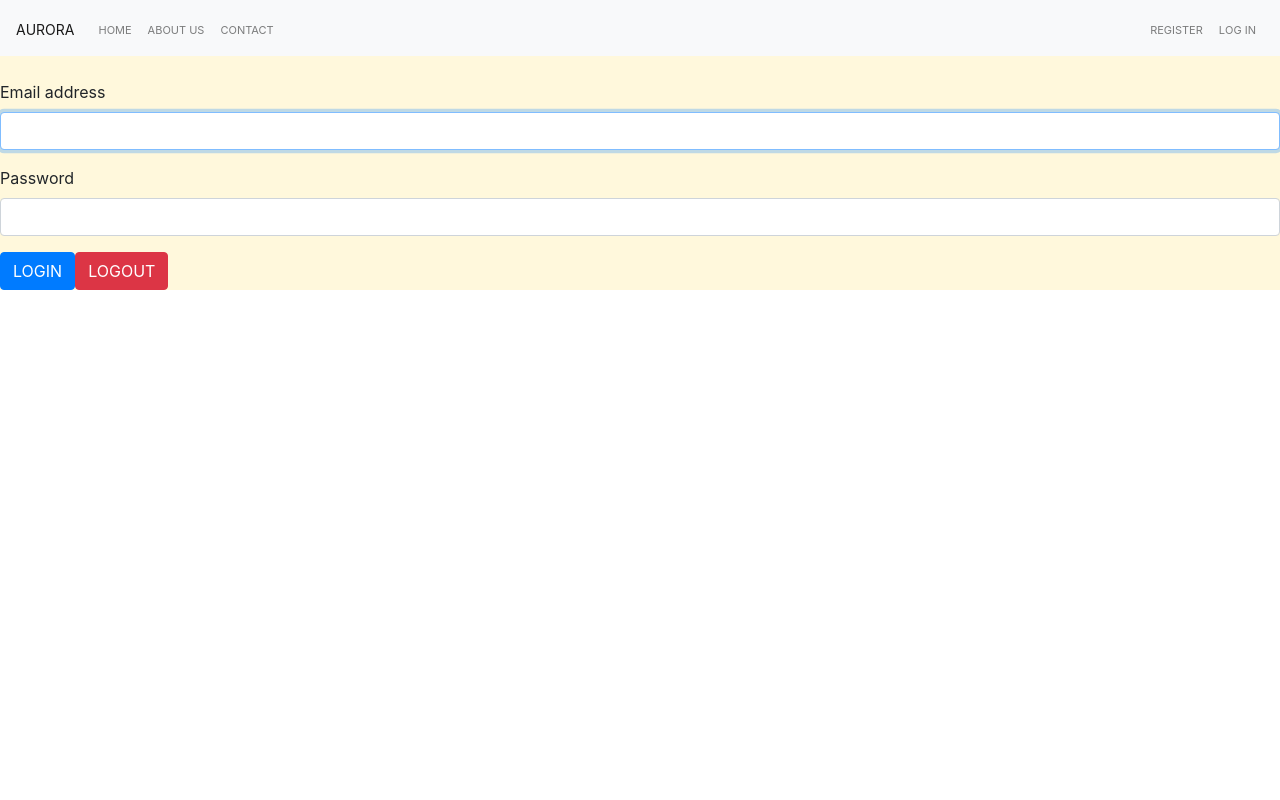
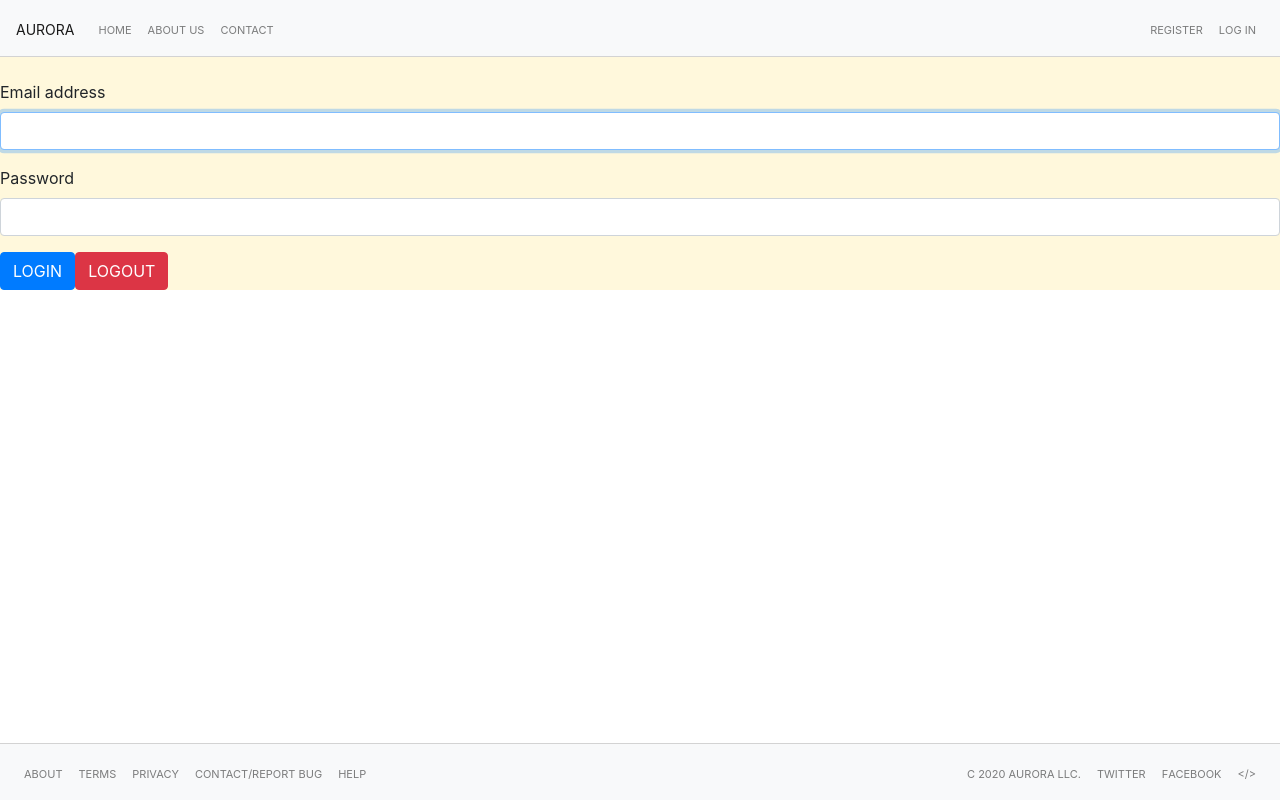
Before and after one commit to eritter688/aurora.frontend, a React (Create React App) app: page / in a window 1280 px wide. Built offline with nearby package versions, Linux system fonts and the light colour scheme.

Commit message:
function footer

```diff
--- a/src/App.js
+++ b/src/App.js
@@ -3,6 +3,7 @@ import './App.css';
 import 'bootstrap/dist/css/bootstrap.min.css';
 import FAuroraNavBar from "./components/navbar/fNavBar";
 import LoginContainer from "./pages/login";
+import AuroraFooter from "./components/footer/footer";
 
 
 class App extends Component {
@@ -24,6 +25,9 @@ class App extends Component {
                 <body style={{paddingTop: "5rem", backgroundColor: "cornsilk"}}>
                 <LoginContainer/>
                 </body>
+                <footer className="App-footer">
+                    <AuroraFooter/>
+                </footer>
             </div>
         );
     }
--- /dev/null
+++ b/src/components/footer/footer.js
@@ -0,0 +1,55 @@
+import React from 'react';
+import NavBar from "react-bootstrap/Navbar";
+import Nav from "react-bootstrap/Nav"
+import NavItem from "react-bootstrap/NavItem";
+
+export default function AuroraFooter() {
+
+    const auroraFooterStyle = {
+        fontVariant: "all-small-caps",
+        borderTopStyle: "solid",
+        borderWidth: "1px",
+        borderColor: "lightgray",
+    };
+
+    return (
+        <NavBar style={auroraFooterStyle}
+                fixed={"bottom"}
+                bg={"light"}
+                variant={"light"}
+                expand={"md"}>
+            <Nav className={"mr-auto"}>
+                <NavItem>
+                    <Nav.Link href={""}>About</Nav.Link>
+                </NavItem>
+                <NavItem>
+                    <Nav.Link href={""}>Terms</Nav.Link>
+                </NavItem>
+                <NavItem>
+                    <Nav.Link href={""}>Privacy</Nav.Link>
+                </NavItem>
+                <NavItem>
+                    <Nav.Link href={""}>Contact/Report Bug</Nav.Link>
+                </NavItem>
+                <NavItem>
+                    <Nav.Link href={""}>Help</Nav.Link>
+                </NavItem>
+            </Nav>
+            <Nav className={"ml-auto"}>
+                <NavItem>
+                    <Nav.Link href={""}>C 2020 Aurora LLC.</Nav.Link>
+                </NavItem>
+                <NavItem>
+                    <Nav.Link href={""}>Twitter</Nav.Link>
+                </NavItem>
+                <NavItem>
+                    <Nav.Link href={""}>Facebook</Nav.Link>
+                </NavItem>
+                <NavItem>
+                    <Nav.Link href={""}>{'<'}/{'>'}</Nav.Link>
+                </NavItem>
+            </Nav>
+        </NavBar>
+    );
+
+}
--- a/src/components/navbar/fNavBar.js
+++ b/src/components/navbar/fNavBar.js
@@ -36,8 +36,15 @@ function renderNoAuth() {
 export default function FAuroraNavBar() {
     const renderAuth = useSelector(isAuthenticated);
 
+    const navBarStyle = {
+        fontVariant: "all-small-caps",
+        borderBottomStyle: "solid",
+        borderWidth: "1px",
+        borderColor: "lightgray",
+    }
+
     return (
-        <NavBar style={{fontVariant: "all-small-caps"}}
+        <NavBar style={navBarStyle}
                 fixed={"top"}
                 bg={"light"}
                 variant={"light"}
```
